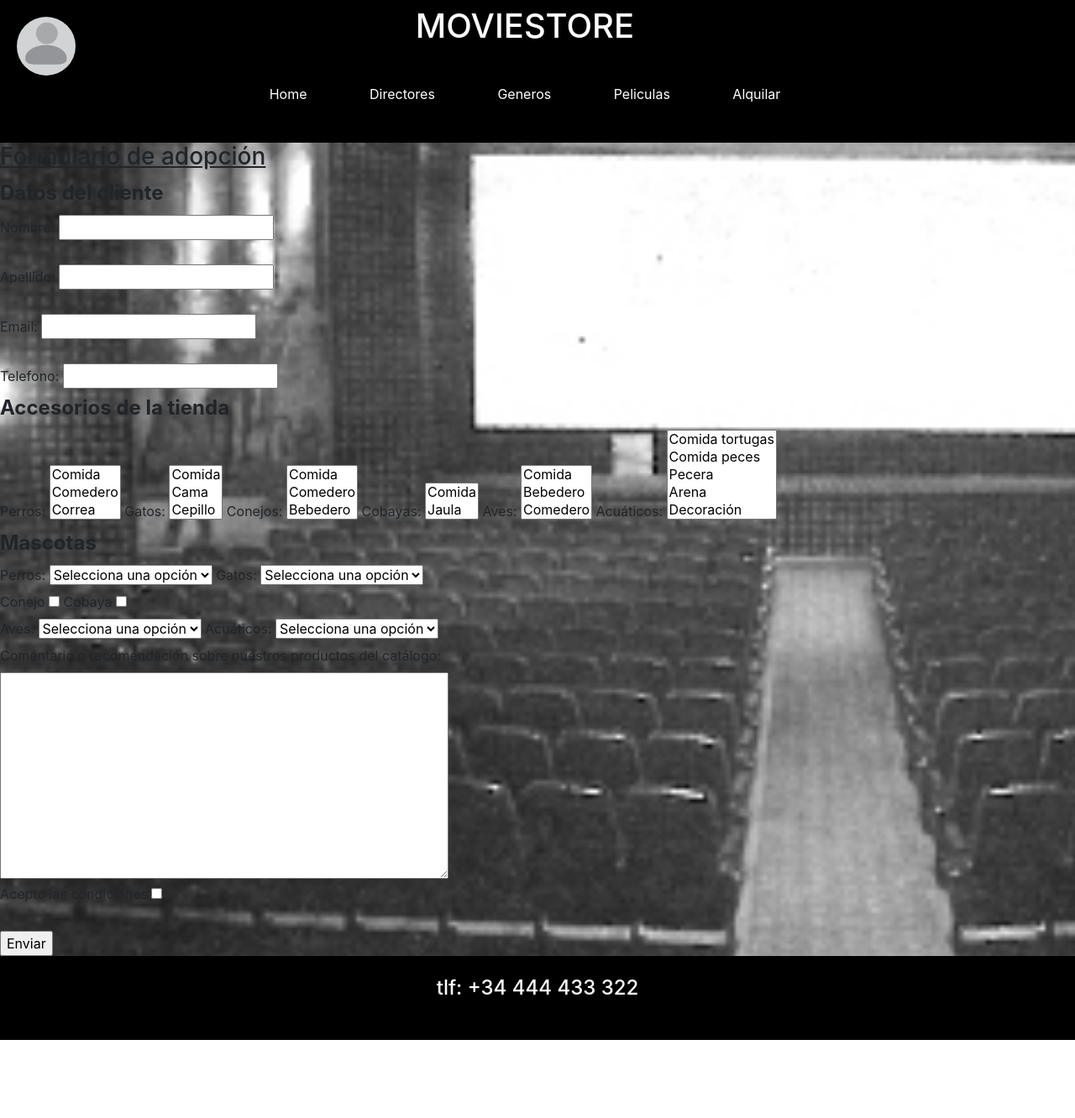
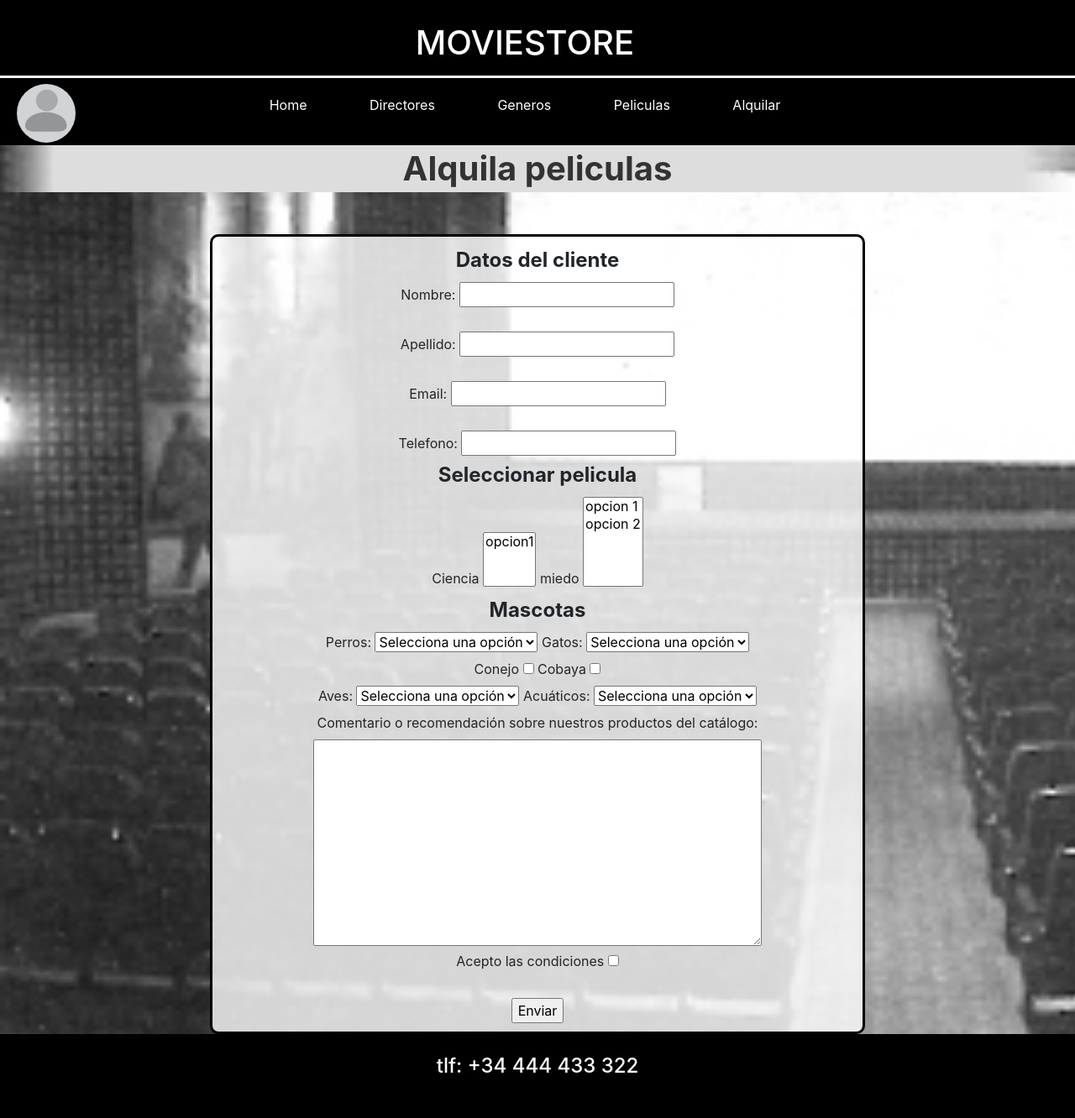
Before and after one commit to JuanGarrid0/Videoclub, a Django app: page /formulario in a window 1280 px wide. Shown: the whole page at 84% size. Before the commit the page ends 1239 px from the top, so only its background shows below. Run offline with Django 5.2, Linux system fonts and the light colour scheme; some libraries are stand-ins or nearby versions.

Commit message:
Formulario y detalles del header arreglados y modificados

```diff
--- a/videoclub/movies/static/movies/styles.css
+++ b/videoclub/movies/static/movies/styles.css
@@ -14,6 +14,10 @@ justify-content: space-between;
 width: 100%;
 padding: 0 20px;
 text-align: center;
+padding-top: 20px;
+border-bottom-color: white;
+border-bottom-style: solid;
+
 }
 header #moviestore h1{
     flex-grow: 1;
@@ -35,7 +39,6 @@ nav{
 #indice {
     display: flex;
     justify-content: center;
-    padding: 10px;
     gap: 20px;
 }
 
@@ -71,14 +74,12 @@ footer h4{
 /* Código de modificación de perfil */
 #perfil img {
     border-radius: 45px;
-    margin-top: 20px;
-
+    margin-top: 80px;
 }
 #perfil {
     width: auto;
     height: 70px;
 }
-
 
 /* Código de modificación de 'lista' */
 #peliculas {
@@ -415,6 +416,32 @@ footer h4{
 
 /* Fin del código de genero */
 
+/* Codigo de Alquilar (formulario)*/
+
+#formulario {
+    text-align:center;
+}
+
+#formulario h2 {
+    color: #333;
+    font-size: 2.5em;
+    margin-top: 0px;
+    padding: 4px;
+    background: radial-gradient(circle, rgba(221, 221, 221, 1) 90%, rgba(221, 221, 221, 0) 100%);
+}
+
+#formulario form {
+    background-color: rgba(255, 255, 255, 0.8);
+    border-radius: 10px;
+    padding: 10px;
+    margin-top:50px;
+    margin-left: 250px;
+    margin-right: 250px;
+    border-style: solid;
+    border-color:black;
+}
+
+/* Fin del código de alquilar (formulario)*/
 
 /*Login y registro*/
 
--- a/videoclub/movies/templates/movies/formulario.html
+++ b/videoclub/movies/templates/movies/formulario.html
@@ -2,8 +2,8 @@
 
 
 {% block body %}
-    <section id="formulario">
-        <h3><u>Formulario de adopción</u></h3>
+    <div id="formulario">
+        <h2><strong>Alquila peliculas</strong></h2>
         <form action="form.php" method="post">
             <fieldset>
                 <legend><strong>Datos del cliente</strong></legend>
@@ -24,48 +24,16 @@
                 <br>
             </fieldset>
             <fieldset>
-                <legend><strong>Accesorios de la tienda</strong></legend>
-                <label for="perros">Perros:</label>
-                <select id="accesorio-perros" name="perros" multiple size="3">
-                    <option>Comida</option>
-                    <option>Comedero</option>
-                    <option>Correa</option>
+                <legend><strong>Seleccionar pelicula</strong></legend>
+                <label for="ciencia">Ciencia</label>
+                <select id="pelicula_ciencia" name="ciencia" multiple size="3">
+                    <option>opcion1</option>
                 </select>
 
-                <label for="gatos">Gatos:</label>
-                <select id="accesorio-gatos" name="gatos" multiple size="3">
-                    <option>Comida</option>
-                    <option>Cama</option>
-                    <option>Cepillo</option>
-                </select>
-
-                <label for="conejos">Conejos:</label>
-                <select id="conejos" name="conejos" multiple size="3">
-                    <option>Comida</option>
-                    <option>Comedero</option>
-                    <option>Bebedero</option>
-                </select>
-
-                <label for="cobayas">Cobayas:</label>
-                <select id="cobayas" name="cobayas" multiple size="2">
-                    <option>Comida</option>
-                    <option>Jaula</option>
-                </select>
-
-                <label for="aves">Aves:</label>
-                <select id="accesorio-aves" name="aves" multiple size="3">
-                    <option>Comida</option>
-                    <option>Bebedero</option>
-                    <option>Comedero</option>
-                </select>
-
-                <label for="acuaticos">Acuáticos:</label>
-                <select id="accesorio-acuaticos" name="acuaticos" multiple size="5">
-                    <option>Comida tortugas</option>
-                    <option>Comida peces</option>
-                    <option>Pecera</option>
-                    <option>Arena</option>
-                    <option>Decoración</option>
+                <label for="miedo">miedo</label>
+                <select id="pelicula_miedo" name="miedo" multiple size="5">
+                    <option>opcion 1</option>
+                    <option>opcion 2</option>
                 </select>
             </fieldset>
             <fieldset>
@@ -124,5 +92,5 @@
             <br>
             <input id="enviar" type="submit" value="Enviar">
         </form>
-    </section>
+    </div>
 {%endblock%}
--- a/videoclub/movies/templates/movies/genero.html
+++ b/videoclub/movies/templates/movies/genero.html
@@ -5,7 +5,7 @@
 
 {% block body %}
     <div id="generos">
-        <h2><strong>Lista de Películas</strong></h2>
+        <h2><strong>Peliculas por genero</strong></h2>
         <div id="listaGeneros">
             {% for entry in genero  %}
                 <a href="{% url 'detalles' nombre=entry tipo='genero' %}">
```
